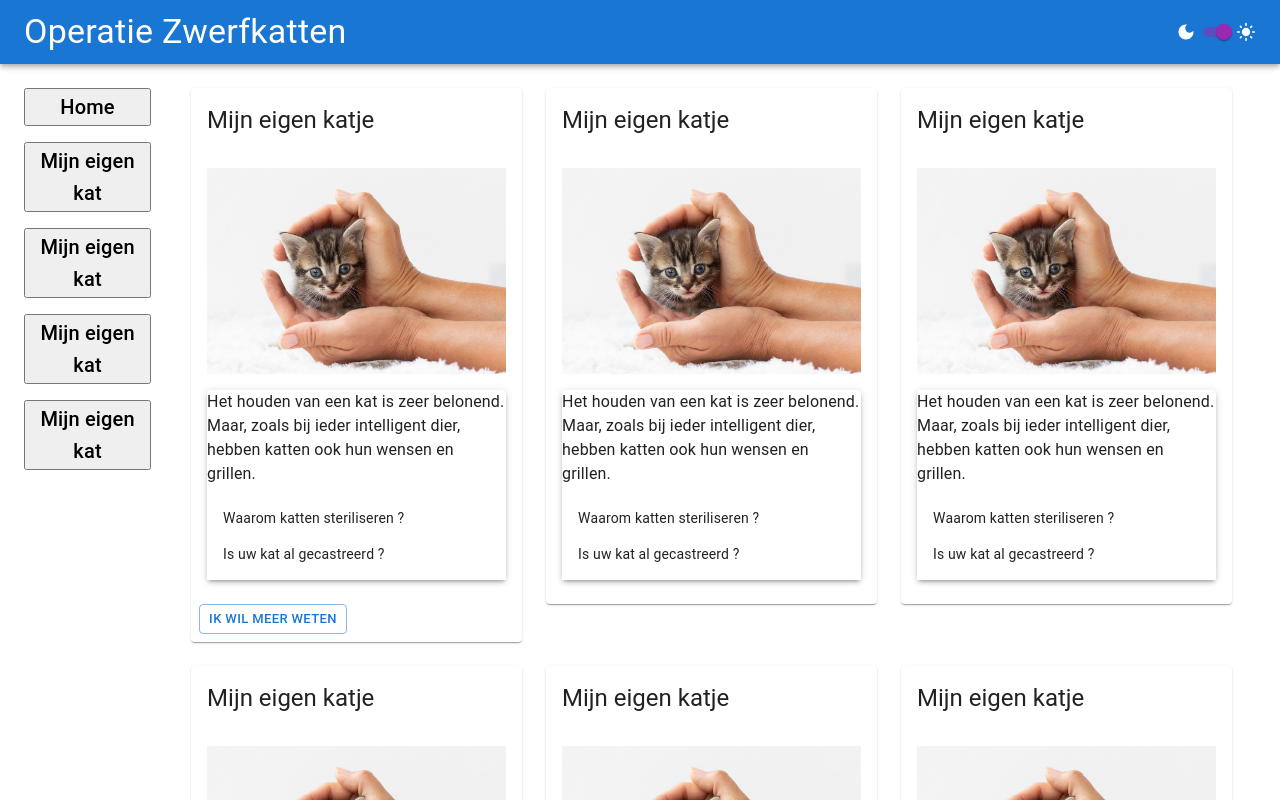
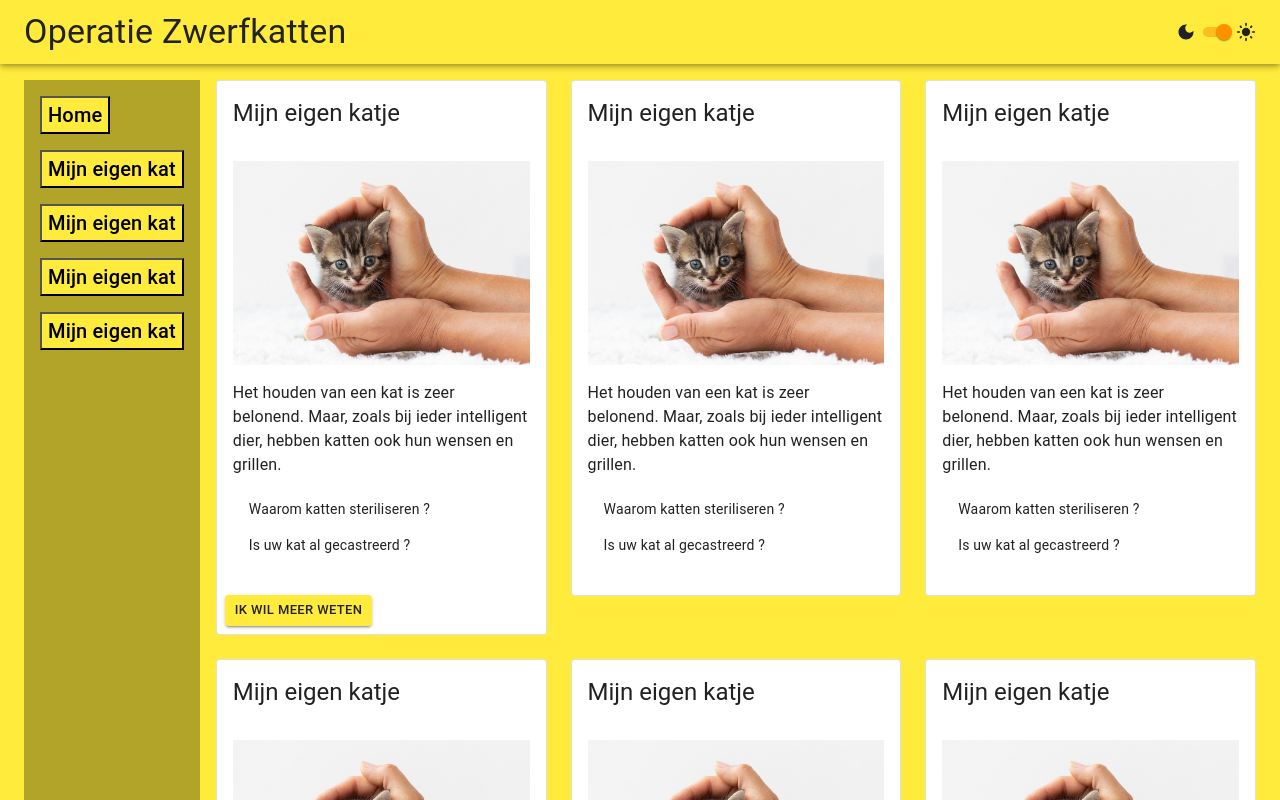
Before and after one commit to efikatec/zwerfkatten-public-www, a React (Create React App) app: page /home in a window 1280 px wide. Shown: the top 800 px of the page. Built offline with nearby package versions, Linux system fonts and the light colour scheme.

Commit message:
Daily Commit

```diff
--- a/src/App/Nav.tsx
+++ b/src/App/Nav.tsx
@@ -1,5 +1,5 @@
 import { useNavigate } from "react-router-dom";
-import { Typography, Stack } from "@mui/material";
+import { Typography, List, ListItem } from "@mui/material";
 import { useSetSidebarOpen } from "../contexts/Theme2NavContent";
 
 interface ILinkBtnProps {
@@ -8,14 +8,19 @@
 }
 
 const LinkBtn = ({ text, onNavigate }: ILinkBtnProps) => (
+  <ListItem>
     <Typography
       variant="h6"
       component="button"
-    sx={{ "&:hover": { textDecoration: "underline", cursor: "pointer" } }}
+      sx={{
+        "&": { bgcolor: "primary.main" },
+        "&:hover": { textDecoration: "underline", cursor: "pointer" },
+      }}
       onClick={onNavigate}
     >
       {text}
     </Typography>
+  </ListItem>
 );
 
 const Nav = () => {
@@ -46,7 +51,7 @@
   ];
 
   return (
-    <Stack direction={"column"} spacing={2} component="nav">
+    <List sx={{ bgcolor: "sbBgColor", flexGrow: 0, flexShrink: 0 }}>
       {links.map((one, index) => (
         <LinkBtn
           key={index}
@@ -57,7 +62,7 @@
           }}
         />
       ))}
-    </Stack>
+    </List>
   );
 };
 
--- a/src/App/Sidebar.tsx
+++ b/src/App/Sidebar.tsx
@@ -1,5 +1,5 @@
-import { Drawer, IconButton } from "@mui/material";
-import MenuIcon from "@mui/icons-material/Menu";
+import { Drawer, IconButton, styled } from "@mui/material";
+import ChevronLeftIcon from "@mui/icons-material/ChevronLeft";
 import {
   useHambugerMode,
   useSidebarOpen,
@@ -7,25 +7,73 @@
 } from "../contexts/Theme2NavContent";
 import Nav from "./Nav";
 
-const Sidebar = () => {
-  const hambugerMode = useHambugerMode();
+
+const SlidingSidebar = () => {
   const sidebarOpen = useSidebarOpen();
   const setSidebarOpen = useSetSidebarOpen();
 
-  return hambugerMode ? (
-    <Drawer anchor="left" variant="temporary" open={sidebarOpen}>
-      <IconButton
-        color="inherit"
-        onClick={() => setSidebarOpen(false)}
-        edge="start"
-      >
-        <MenuIcon />
-      </IconButton>
+  return (
+    <Drawer
+      anchor="left"
+      variant="temporary"
+      open={sidebarOpen}
+      sx={{
+        flexShrink: 0,
+        "& .MuiDrawer-paper": {
+          boxSizing: "border-box",
+          backgroundColor: "sbBgColor"
+        },
+      }}
+    >
+      <DrawerHeader>
+        <IconButton onClick={() => setSidebarOpen(false)}>
+          <ChevronLeftIcon />
+        </IconButton>
+      </DrawerHeader>
       <Nav />
     </Drawer>
-  ) : (
-    <Nav />
   );
+  return <Nav />;
 };
 
+const DrawerHeader = styled("div")(({ theme }) => ({
+  display: "flex",
+  alignItems: "center",
+  padding: theme.spacing(0, 1),
+  // necessary for content to be below app bar
+  ...theme.mixins.toolbar,
+  justifyContent: "flex-end",
+}));
+
+
+const Sidebar = () => {
+  const hambugerMode = useHambugerMode();
+
+  return hambugerMode ? <SlidingSidebar /> : <Nav />;
+};
+
+//   return (
+//     <Drawer
+//       anchor="left"
+//       variant="temporary"
+//       open
+//       sx={{
+//         width: drawerWidth,
+//         flexShrink: 0,
+//         "& .MuiDrawer-paper": {
+//           width: drawerWidth,
+//           boxSizing: "border-box",
+//         },
+//       }}
+//     >
+//       <DrawerHeader>
+//         <IconButton onClick={() => setSidebarOpen(false)}>
+//           <ChevronLeftIcon />
+//         </IconButton>
+//       </DrawerHeader>
+//       <Nav />
+//     </Drawer>
+//   );
+// };
+
 export default Sidebar;
--- a/src/App/index.tsx
+++ b/src/App/index.tsx
@@ -1,41 +1,50 @@
 import { CssBaseline, Box, Stack, Container } from "@mui/material";
+import { BrowserRouter } from "react-router-dom";
+import { ThemeProvider, Theme2NavProvider } from "../contexts";
 import Header from "./Header";
 import Sidebar from "./Sidebar";
+import Nav from "./Nav";
 import Main from "./Main";
 
-const App = () => {
+const Content = () => {
   return (
     <Box
       sx={{
         minHeight: "100vh",
         width: "100vw",
+        bgcolor: "primary.main",
       }}
     >
-      <CssBaseline />
+      <Stack direction="column" spacing={2}>
         <Header />
-      <Box
-        sx={{
-          padding: "24px",
-          width: "100%",
-        }}
-      >
-        <Stack direction="row" spacing={2}>
-          <Sidebar />
         <Box
           display="flex"
           justifyContent="center"
           alignItems="center"
-            sx={{
-              width: "100%",
-            }}
+          flexGrow={1}
         >
-            <Container maxWidth="lg">
+          <Container maxWidth="xl">
+            <Stack direction="row" spacing={2}>
+              <Sidebar />
               <Main />
+            </Stack>
           </Container>
         </Box>
       </Stack>
     </Box>
-    </Box>
+  );
+};
+
+const App = () => {
+  return (
+    <BrowserRouter>
+      <ThemeProvider>
+        <Theme2NavProvider>
+          <CssBaseline />
+          <Content />
+        </Theme2NavProvider>
+      </ThemeProvider>
+    </BrowserRouter>
   );
 };
 
--- a/src/components/ToggleThemeMode.tsx
+++ b/src/components/ToggleThemeMode.tsx
@@ -3,20 +3,14 @@
 
 import LightModeIcon from "@mui/icons-material/LightMode";
 import DarkModeIcon from "@mui/icons-material/DarkMode";
-import { useTheme, createTheme } from "@mui/material/styles";
-import { useUpdateTheme } from "../contexts/ThemeContent";
+import { useTheme } from "@mui/material/styles";
+import { useSetPaletteMode } from "../contexts/ThemeContent";
 
 const ToggleThemeMode = () => {
-  const updateTheme = useUpdateTheme();
+  const setPaletteMode = useSetPaletteMode();
   const theme = useTheme();
   const toggleThemeMode = () =>
-    updateTheme(
-      createTheme({
-        palette: {
-          mode: theme.palette.mode === "light" ? "dark" : "light",
-        },
-      })
-    );
+  setPaletteMode(theme.palette.mode === "light" ? "dark" : "light");
 
   return (
     <Stack direction="row" spacing={0} alignItems="center">
--- /dev/null
+++ b/src/components/index.ts
@@ -0,0 +1 @@
+export * from './Doc';
--- a/src/contexts/ThemeContent.tsx
+++ b/src/contexts/ThemeContent.tsx
@@ -3,30 +3,116 @@
   ThemeProvider as MuiThemeProvider,
   Theme,
   createTheme,
+
 } from "@mui/material/styles";
+import { PaletteMode, colors } from "@mui/material";
 
-const systemMode =
-  window.matchMedia && window.matchMedia("(prefers-color-scheme: dark)").matches
-    ? "dark"
-    : "light";
-const ThemeUpdateContext = createContext((t: Theme) => {});
+const SetPaletteModeContext = createContext((mode: PaletteMode) => {});
+const { palette } = createTheme();
 
-export const ThemeProvider = ({ children }: { children: ReactNode }) => {
-  const [theme, setTheme] = useState(
+const lightTheme = (() => {
+  const primaryPalette = (t: Theme) => {
+    return createTheme(t, {
+      palette: {
+        primary: {
+          main: "#ffeb3b",
+          light: "#ffef62",
+          dark: "#b2a429",
+          contrastText: "#222",
+        },
+      },
+    });
+  };
+  const secondaryPalette = (t: Theme) => {
+    return createTheme(t, {
+      palette: {
+        secondary: {
+          main: "#ff9100",
+          light: "#ffa733",
+          dark: "#b26500",
+          contrastText: "#222",
+        },
+      },
+    });
+  };
+
+  // const changeBgOfDrawer = (t: Theme) => {
+  //   return createTheme(t, {
+  //     components: {
+  //       MuiDrawer: {
+  //         styleOverrides: {
+  //           paper: {
+  //             bgcolor: t.palette.primary.dark,
+  //           },
+  //         },
+  //       },
+  //     },
+  //   });
+  // };
+
+  // const customProperties = (t: Theme) => {
+  //   return createTheme(t, {
+  //     custom: {
+  //       sbBgColor: "blue",
+  //     },
+  //   });
+  // };
+
+  const customProperties = (t: Theme) => {
+    return createTheme(t, {
+      palette: {
+        sbBgColor: t.palette.primary.dark
+      },
+    });
+  };
+
+
+  return [primaryPalette, secondaryPalette, customProperties].reduce(
+    (rc, one) => one(rc),
     createTheme({
       palette: {
-        mode: systemMode,
+        mode: "light",
+      },
+    })
+  );
+})();
+
+const darkTheme = (() => {
+  const sbBgColor = (t: Theme) => {
+    return createTheme(t, {
+      palette: {
+        sbBgColor: "red" // t.palette.primary.light
+      },
+    });
+  };
+
+  const rc = [sbBgColor].reduce(
+    (rc, one) => one(rc),
+    createTheme({
+      palette: {
+        mode: "dark",
       },
     })
   );
 
+  return rc;
+})();
+
+export const ThemeProvider = ({ children }: { children: ReactNode }) => {
+  const [paletteMode, setPaletteMode] = useState(
+    window.matchMedia &&
+      window.matchMedia("(prefers-color-scheme: dark)").matches
+      ? "dark"
+      : "light"
+  );
+
   return (
-    <MuiThemeProvider theme={theme}>
-      <ThemeUpdateContext.Provider value={setTheme}>
+    <MuiThemeProvider theme={paletteMode === "dark" ? darkTheme : lightTheme}>
+      <SetPaletteModeContext.Provider value={setPaletteMode}>
         {children}
-      </ThemeUpdateContext.Provider>
+      </SetPaletteModeContext.Provider>
     </MuiThemeProvider>
   );
 };
 
-export const useUpdateTheme = () => useContext(ThemeUpdateContext);
+export const useSetPaletteMode = () => useContext(SetPaletteModeContext);
--- /dev/null
+++ b/src/contexts/index.ts
@@ -0,0 +1,2 @@
+export * from './ThemeContent';
+export * from './Theme2NavContent';
--- a/src/index.tsx
+++ b/src/index.tsx
@@ -1,9 +1,5 @@
 import React from "react";
 import ReactDOM from "react-dom/client";
-import { BrowserRouter } from "react-router-dom";
-
-import { ThemeProvider } from "./contexts/ThemeContent";
-import { Theme2NavProvider } from "./contexts/Theme2NavContent";
 
 import App from "./App";
 import reportWebVitals from "./reportWebVitals";
@@ -13,13 +9,7 @@
 );
 root.render(
   <React.StrictMode>
-    <BrowserRouter>
-      <ThemeProvider>
-        <Theme2NavProvider>
-          <App />
-        </Theme2NavProvider>
-      </ThemeProvider>
-    </BrowserRouter>
+    <App />
   </React.StrictMode>
 );
 
--- a/src/pages/HomePage/OwnCatTeaser.tsx
+++ b/src/pages/HomePage/OwnCatTeaser.tsx
@@ -1,6 +1,5 @@
 import { useNavigate } from "react-router-dom";
 import Typography from "@mui/material/Typography";
-import Box from "@mui/material/Box";
 import List from "@mui/material/List";
 import ListItem from "@mui/material/ListItem";
 import ListItemButton from "@mui/material/ListItemButton";
@@ -30,11 +29,7 @@
         Het houden van een kat is zeer belonend. Maar, zoals bij ieder
         intelligent dier, hebben katten ook hun wensen en grillen.
       </Typography>
-      <Box
-        sx={{ bgcolor: "background.paper" }}
-      >
         <List>{listItems}</List>
-      </Box>
     </>
   );
 };
--- a/src/pages/HomePage/Tile.tsx
+++ b/src/pages/HomePage/Tile.tsx
@@ -26,8 +26,8 @@
   Teaser: () => JSX.Element;
 }
 
-const TileHeader = ({ title }: ITileHeader) => (
-  <CardHeader title={title}></CardHeader>
+const TileHeader = ({ tile }: { tile: ITile }) => (
+  <CardHeader title={tile.title}></CardHeader>
 );
 
 const TileMedia = ({ img, alt }: ITileMedia) => (
@@ -41,13 +41,27 @@
   />
 );
 
+// const TileContent = ({ tile }: { tile: ITile }) => (
+//   <CardContent>
+//     <Paper elevation={3}>
+//       <tile.Teaser />
+//     </Paper>
+//   </CardContent>
+// );
+
+const TileContent = ({ tile }: { tile: ITile }) => (
+  <CardContent>
+    <tile.Teaser />
+  </CardContent>
+);
+
 const TileActions = ({ moreInfoUrl }: Required<ITileActions>) => {
   const navigate = useNavigate();
 
   return (
     <CardActions>
       <Button
-        variant="outlined"
+        variant="contained"
         size="small"
         onClick={() => navigate(moreInfoUrl)}
       >
@@ -59,19 +73,11 @@
 
 const Tile = ({ tile }: { tile: ITile }) => {
   return (
-    <Card sx={{ minWidth: 275 }}>
-      <TileHeader title={tile.title} />
+    <Card variant="outlined" sx={{ minWidth: 275 }}>
+      <TileHeader tile={tile} />
       <TileMedia img={tile.img} alt={tile.alt} />
-      <CardContent>
-        <Paper elevation={3}>
-          <tile.Teaser />
-        </Paper>
-      </CardContent>
-      {tile.moreInfoUrl ? (
-        <TileActions moreInfoUrl={tile.moreInfoUrl} />
-      ) : (
-        <></>
-      )}
+      <TileContent tile={tile} />
+      {tile.moreInfoUrl && <TileActions moreInfoUrl={tile.moreInfoUrl} />}
     </Card>
   );
 };
--- /dev/null
+++ b/src/theme.d.ts
@@ -0,0 +1,42 @@
+import {
+  Theme as MUITheme,
+  ThemeOptions as MUIThemeOptions,
+  Palette as MUIPalette,
+  PaletteOptions as MUIPaletteOptions,
+} from "@mui/material/styles";
+import React from "react";
+
+// declare module "@mui/material/styles" {
+//   interface CustomTheme extends MUITheme {
+//     custom: {
+//       sbBgColor: React.CSSProperties["color"];
+//     };
+//   }
+
+//   interface CustomThemeOptions extends MUIThemeOptions {
+//     custom: {
+//       sbBgColor: string;
+//     };
+//   }
+//   export function createTheme(options?: CustomThemeOptions): CustomTheme;
+// }
+
+declare module "@mui/material/styles" {
+  interface CustomPalette extends MUIPalette {
+    sbBgColor: React.CSSProperties["color"];
+  }
+
+  interface CustomPaletteOptions extends MUIPaletteOptions {
+    sbBgColor: string;
+  }
+
+  interface CustomTheme extends MUITheme {
+    palette: CustomPalette;
+  }
+
+  interface CustomThemeOptions extends MUIThemeOptions {
+    palette: CustomPaletteOptions;
+  }
+
+  export function createTheme(options?: CustomThemeOptions): CustomTheme;
+}
```
Also changed, not shown: src/App/dist/index.js (deleted), 1 other file (tests, documents, lock files or other folders). Lines whose indentation alone changed are shown as unchanged.
